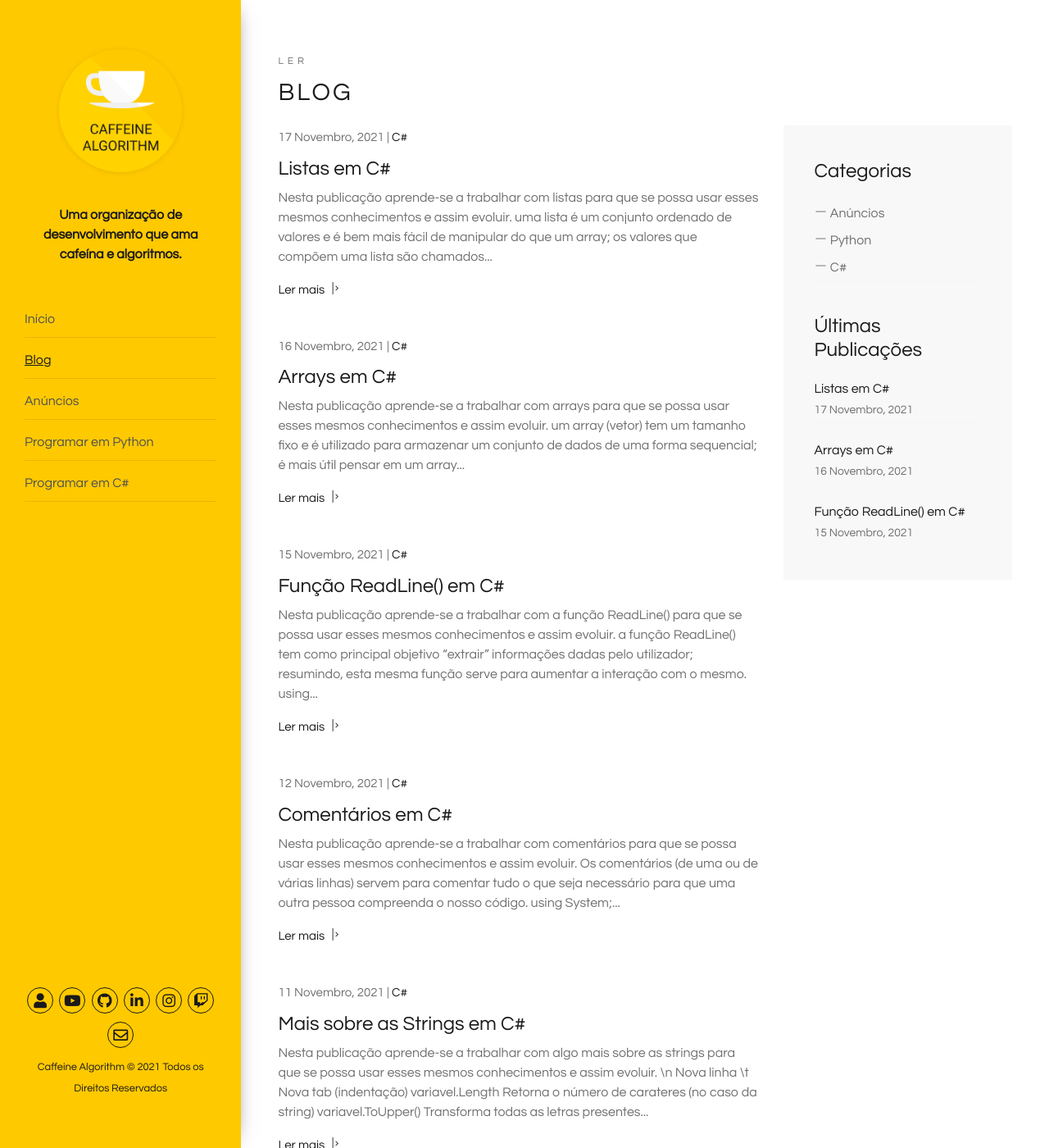
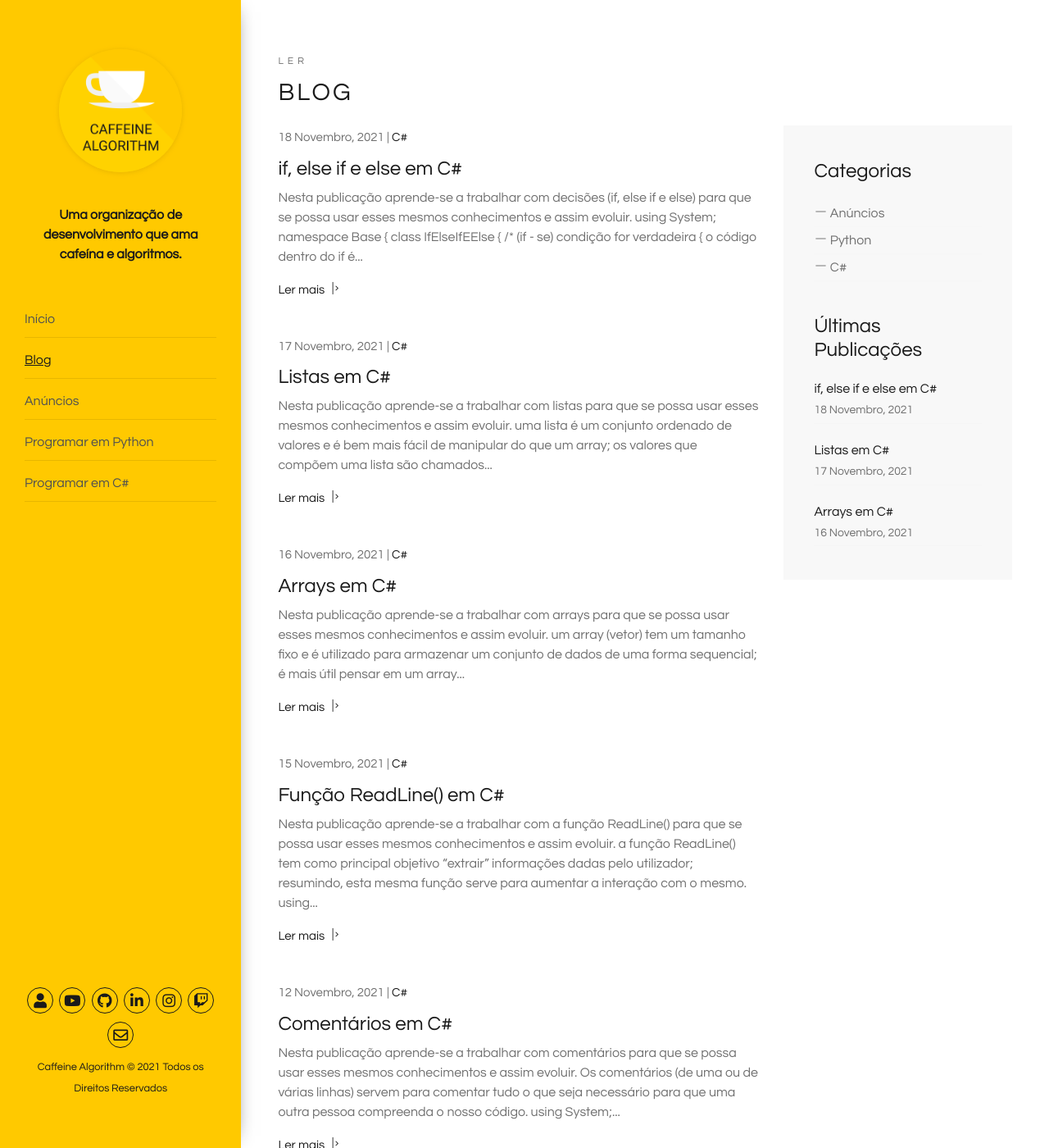
Before and after one commit to caffeinealgorithm/caffeinealgorithm.github.io, a Jekyll site: the page built from blog/index.html, in a window 1280 px wide and 1400 px high. Shown: the whole window at 82% size. Built offline with Jekyll 4.4.1, drawn with Linux system fonts in a browser that asks for light colours; the list of posts is cut into pages by our own code; some of the changed text lies outside the part shown.

Commit message:
Add 12º episode of the C# programming series

````diff
--- /dev/null
+++ b/_posts/2021-11-18-if-else-if-e-else-em-csharp.md
@@ -0,0 +1,51 @@
+---
+layout: post
+excerpt: Blog
+title: 'if, else if e else em C#'
+description: 'Descobre como se trabalha com decisões (if, else if e else) na linguagem de programação C#. Obtém respostas às tuas dúvidas com a teoria e os exemplos apresentados.'
+keywords: 'c#, csharp, if, else if, else, condições, condição, publicação'
+date: 2021-11-18
+categories: [C#]
+---
+
+Nesta publicação aprende-se a trabalhar com decisões (if, else if e else) para que se possa usar esses mesmos conhecimentos e assim evoluir.
+
+```csharp
+using System;
+
+namespace Base {
+  class IfElseIfEElse {
+    /*
+      (if - se) condição for verdadeira {
+        o código dentro do if é executado
+      }
+      (else if - senão se) condição for verdadeira (só ocorre o else if caso a condição de if seja falsa) {
+        o código dentro do else if é executado
+      }
+      (else - senão) sem condição (só ocorre caso a condição de if e de else if sejam falsas) {
+        o código dentro do else é executado
+      }
+    */
+
+    public void Run() {
+      int x = 30;
+
+      if (x == 10) {
+        Console.WriteLine("O valor de x é igual a 10.");
+      }
+      else if (x == 20) {
+        Console.WriteLine("O valor de x é igual a 20.");
+      }
+      else {
+        Console.WriteLine("O valor de x é diferente de 10 e de 20.");
+      }
+    }
+  }
+}
+
+// O valor de x é diferente de 10 e de 20.
+```
+
+Não te esqueças de [assistir ao vídeo](https://youtu.be/x7FJnvDzVtg){:target="\_blank"} e podes sempre ler esta publicação [em inglês](https://nelsonsilvadev.com/blog/20211118/if-else-if-and-else-in-csharp/){:target="\_blank"}.
+
+### _Happy coding!_
--- a/index.html
+++ b/index.html
@@ -73,7 +73,7 @@
       </div>
 
       <div class="row">
-        {% for video in site.csharp %} {% if video.id == "/csharp/11" %}
+        {% for video in site.csharp %} {% if video.id == "/csharp/12" %}
         <div
           class="col-xs-12 col-sm-3 col-sm-6 col-lg-6 col-xl-3 animate-box"
           data-animate-effect="fadeInLeft"
````
Also changed, not shown: _csharp/12.md (added, +5 -0 lines), assets/img/playlists/csharp/12.png (added).
